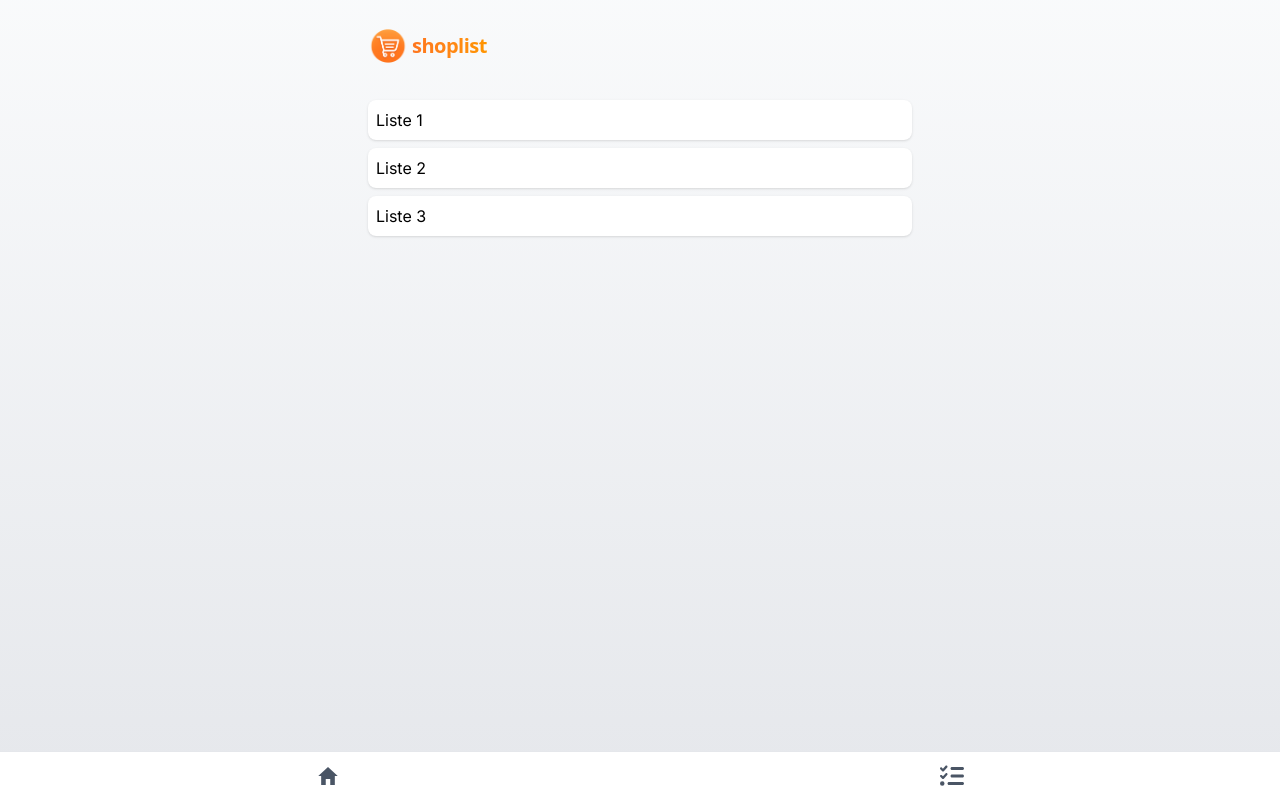
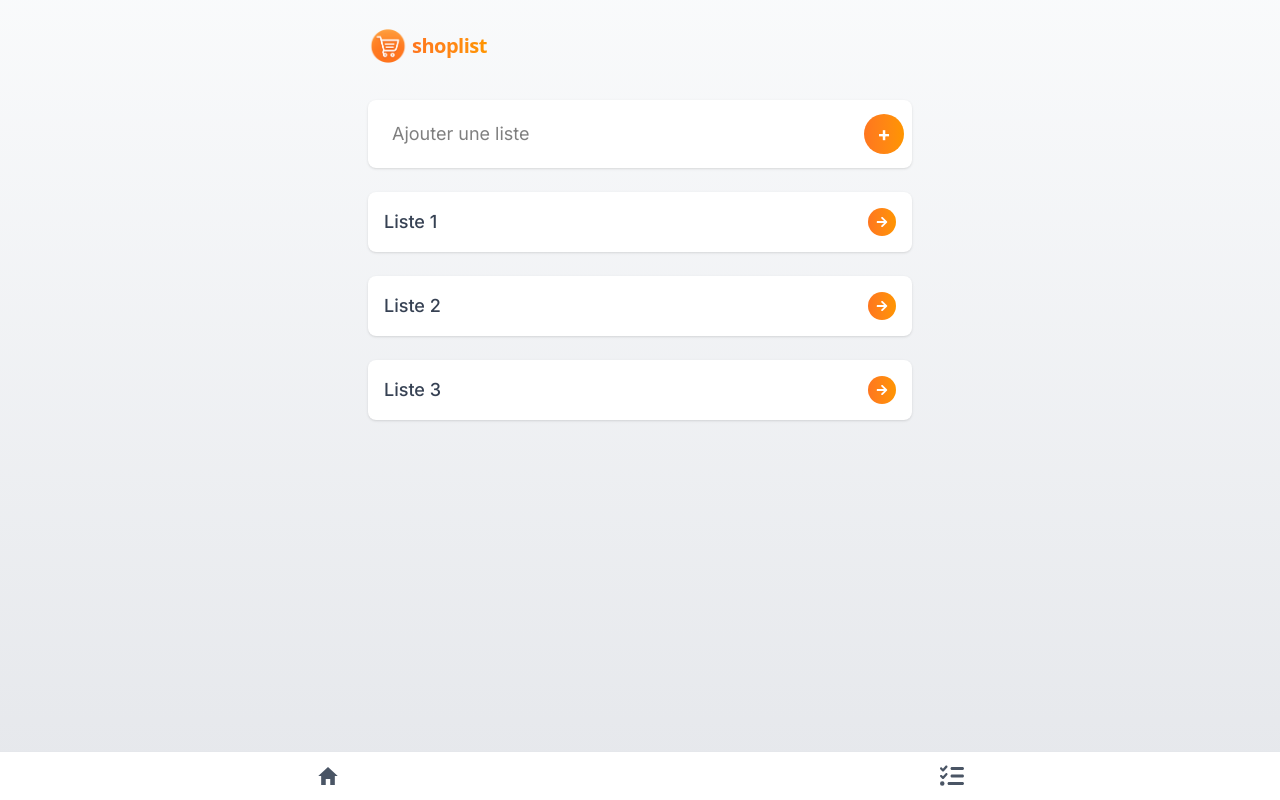
Before and after one commit to ThomasDCW/shop-list, a Next.js app: page /lists in a window 1280 px wide. Built offline with nearby package versions, Linux system fonts and the light colour scheme.

Commit message:
refacto ui

```diff
--- a/app/components/Input.tsx
+++ b/app/components/Input.tsx
@@ -4,9 +4,10 @@ import { useState } from 'react';
 
 interface InputProps {
   onAddItemAction: (item: string) => void;
+  placeholder: string;
 }
 
-export default function Input({ onAddItemAction }: InputProps) {
+export default function Input({ onAddItemAction, placeholder }: InputProps) {
   const [value, setValue] = useState('');
 
   const handleSubmit = (e: React.FormEvent) => {
@@ -18,13 +19,13 @@ export default function Input({ onAddItemAction }: InputProps) {
   };
 
   return (
-    <form onSubmit={handleSubmit} className="mx-auto max-w-xl">
+    <form onSubmit={handleSubmit} className="">
       <div className="flex items-center gap-2 rounded-lg bg-white p-2 shadow-sm">
         <input
           type="text"
           value={value}
           onChange={(e) => setValue(e.target.value)}
-          placeholder="Entrez un produit"
+          placeholder={placeholder}
           className="flex-1 rounded-md border-none px-3 py-3 text-base focus:ring-2 focus:ring-[#ff761e] focus:outline-none sm:px-4 sm:py-3 sm:text-lg"
           aria-label="Ajouter un produit à la liste"
         />
--- a/app/lists/[listId]/page.tsx
+++ b/app/lists/[listId]/page.tsx
@@ -27,7 +27,7 @@ export default function List({
         Listes / {resolvedParams.listId}
       </Link>
 
-      <Input onAddItemAction={handleAddItem} />
+      <Input onAddItemAction={handleAddItem} placeholder="Ajouter un produit" />
 
       <ul className="mt-4 space-y-2">
         {items.map((item, index) => (
--- a/app/lists/page.tsx
+++ b/app/lists/page.tsx
@@ -1,7 +1,9 @@
 'use client';
 
+import Input from '@/app/components/Input';
 import Link from 'next/link';
 import { useState } from 'react';
+import { FaArrowRight } from 'react-icons/fa';
 
 export default function Lists() {
   const mockLists = [
@@ -16,14 +18,19 @@ export default function Lists() {
   };
 
   return (
-    <div className="flex flex-col gap-2">
+    <div className="space-y-6">
+      <Input onAddItemAction={handleAddList} placeholder="Ajouter une liste" />
       {lists.map((list) => (
         <Link
           href={`/lists/${list.id}`}
           key={list.id}
-          className="flex items-center justify-between rounded-lg bg-white p-2 shadow-sm"
+          className="flex items-center justify-between rounded-lg bg-white p-4 shadow-sm hover:bg-gray-50"
         >
-          {list.name}
+          <span className="text-lg font-medium text-gray-700">{list.name}</span>
+          <FaArrowRight
+            className="rounded-full bg-gradient-to-r from-[#ff761e] to-[#ff9500] p-2 text-white"
+            size={28}
+          />
         </Link>
       ))}
     </div>
```
